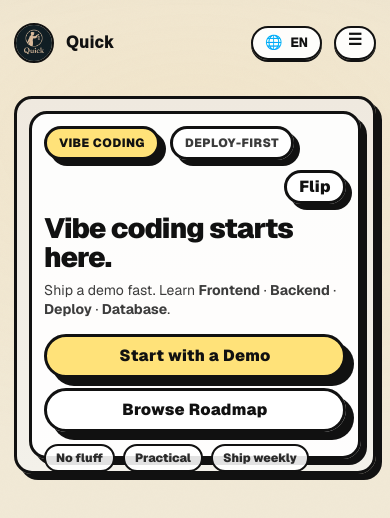
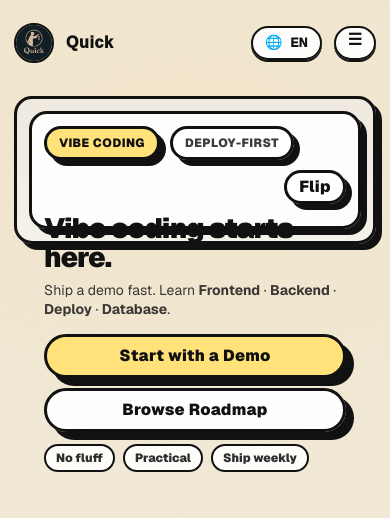
Before and after one commit to Ysircan/QUICK_VIBE, a Next.js app: page / in a window 390 px wide. Shown: the top 518 px of the page. Built offline with nearby package versions, Linux system fonts and the light colour scheme.

Commit message:
fix(hero): mobile layout (hide rails) + responsive polish

```diff
--- a/components/home/homeHero.module.css
+++ b/components/home/homeHero.module.css
@@ -549,3 +549,53 @@
   .miniTitle{ font-size: 13px; }
   .miniSub{ font-size: 11px; }
 }
+/* ===== Fix: phone flip should expand height ===== */
+@media (max-width: 720px){
+  /* stop any fixed heights on the hero/center/flip wrappers */
+  .hero,
+  .centerShell{
+    height: auto !important;
+    min-height: 0 !important;
+  }
+
+  /* if you have a flip wrapper, force it to auto height */
+  .flip,
+  .flipInner{
+    height: auto !important;
+    min-height: 0 !important;
+  }
+
+  /* disable 3D flip on phone (prevents absolute stacking height bug) */
+  .flipInner{
+    transform: none !important;
+    transform-style: flat !important;
+    perspective: none !important;
+    transition: none !important;
+  }
+
+  /* Make faces participate in normal flow instead of absolute overlay */
+  .flipFront,
+  .flipBack{
+    position: static !important;
+    inset: auto !important;
+    transform: none !important;
+    backface-visibility: visible !important;
+  }
+
+  /* Default: show front, hide back */
+  .flipBack{ display: none; }
+
+  /* When flipped: hide front, show back
+     你项目里一般会给外层加一个 like .flipped / .isFlipped 类
+     这里我写两个常见的，你保留你用到的那个即可
+  */
+  .flipped .flipFront,
+  .isFlipped .flipFront{
+    display: none;
+  }
+
+  .flipped .flipBack,
+  .isFlipped .flipBack{
+    display: block;
+  }
+}
```
